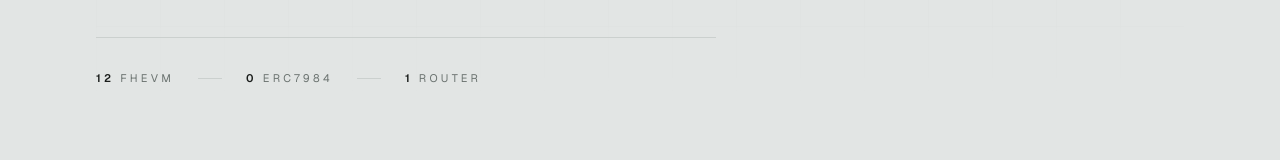
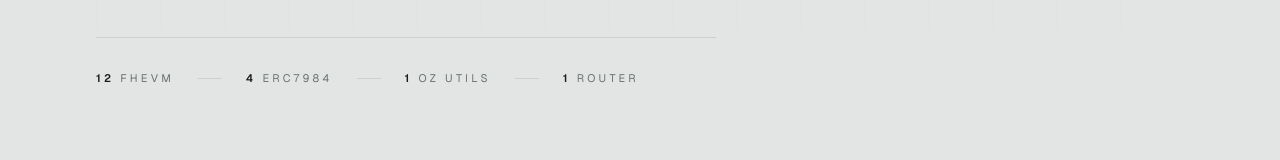
Before and after one commit to z-korp/fhevm-cookbook, a Next.js app in the folder site/: page / in a window 1280 px wide. Shown: the part 487-647 px from the top of the page. Built offline with nearby package versions, Linux system fonts and the light colour scheme.

Commit message:
fix numbers

```diff
--- a/site/src/components/HeroSection.tsx
+++ b/site/src/components/HeroSection.tsx
@@ -3,7 +3,8 @@ import { DOCS_URL } from '@/data/site';
 import HeroTitle from '@/components/HeroTitle';
 
 const fhevmSkillCount = skills.filter((s) => s.topic === 'fhevm' && s.id !== 'fhevm-router').length;
-const erc7984SkillCount = skills.filter((s) => s.topic === 'erc7984').length;
+const erc7984SkillCount = skills.filter((s) => s.topic === 'oz-erc7984').length;
+const ozUtilsSkillCount = skills.filter((s) => s.topic === 'oz-utils').length;
 
 export default function HeroSection() {
   return (
@@ -59,6 +60,11 @@ export default function HeroSection() {
           </span>
           <span aria-hidden="true" className="h-px w-6 bg-border" />
           <span className="text-foreground">
+            {ozUtilsSkillCount}{' '}
+            <span className="font-normal text-muted">OZ UTILS</span>
+          </span>
+          <span aria-hidden="true" className="h-px w-6 bg-border" />
+          <span className="text-foreground">
             1 <span className="font-normal text-muted">router</span>
           </span>
         </div>
```
